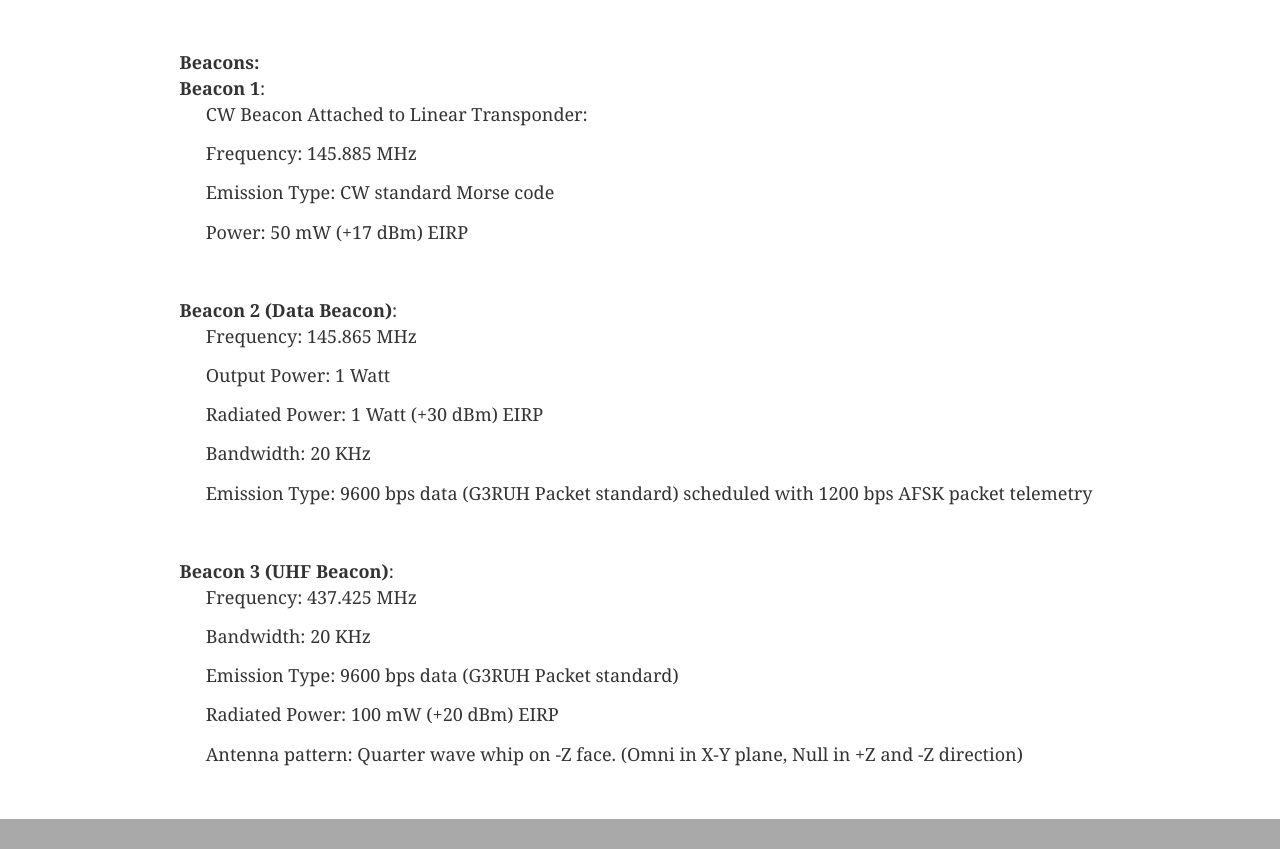
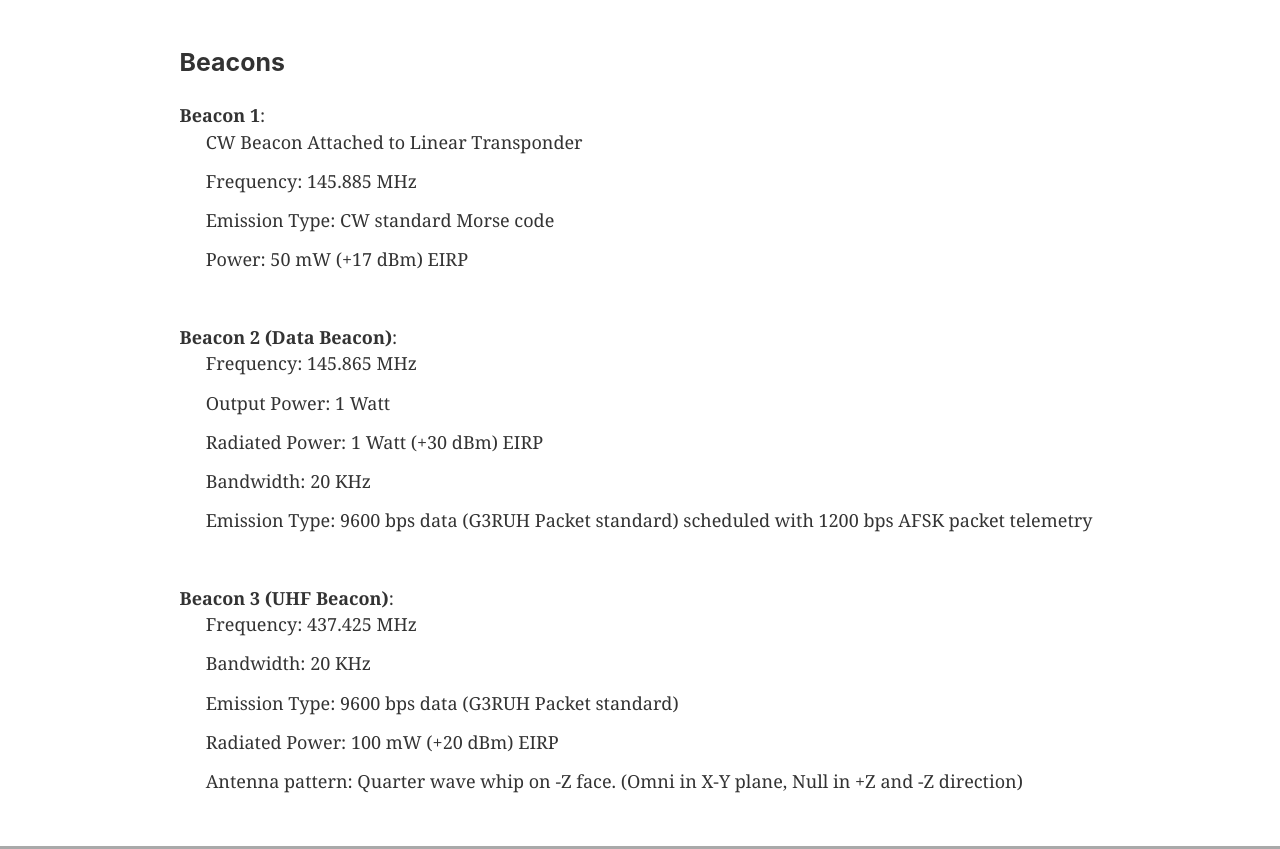
Before and after one commit to AMSAT-ZL/KiwiSAT.org.nz, a Gatsby site: page /frequencies in a window 1280 px wide. Shown: the part 1719-2568 px from the top of the page. Built offline with nearby package versions, Linux system fonts and the light colour scheme; Gatsby itself is replaced by a stand-in of ours.

Commit message:
HTML cleanup

```diff
--- a/src/pages/frequencies.js
+++ b/src/pages/frequencies.js
@@ -76,11 +76,10 @@ const IndexPage = () => (
       <li>Emission Type: 9600 bps data, FM Voice</li>
     </ul>
     <br />
-    <strong> Beacons: </strong>
-    <br />
+    <h3> Beacons</h3>
     <strong>Beacon 1</strong>:
     <ul style={{ listStyle: `none` }}>
-      <li>CW Beacon Attached to Linear Transponder:</li>
+      <li>CW Beacon Attached to Linear Transponder</li>
       <li>Frequency: 145.885 MHz</li>
       <li>Emission Type: CW standard Morse code</li>
       <li>Power: 50 mW (+17 dBm) EIRP</li>
```
